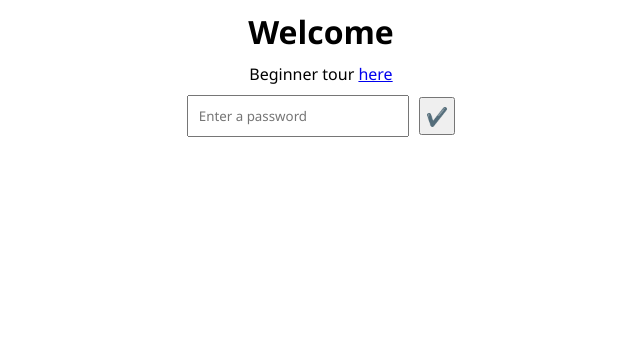
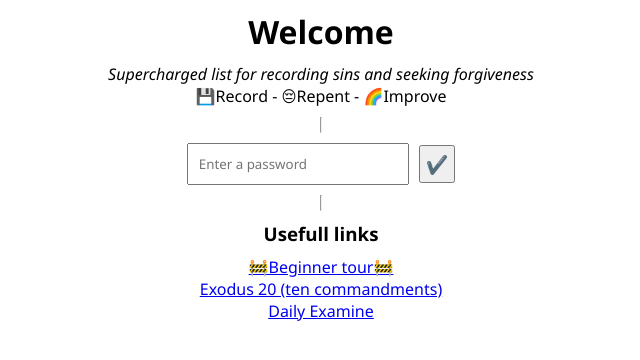
Before and after one commit to CodeBoy124/kageon, a SvelteKit app: page / in a window 1280 px wide. Shown: the top 360 px of the page, without its empty margins (319-959 px from the left). Built offline with nearby package versions, Linux system fonts and the light colour scheme.

Commit message:
feat: make home (password) screen more descriptive and informational

```diff
--- a/src/screens/PasswordScreen.svelte
+++ b/src/screens/PasswordScreen.svelte
@@ -6,7 +6,13 @@
 </script>
 
 <h1>Welcome</h1>
-<span>Beginner tour <a href={resolve('/docs/')}>here</a></span>
+<p class="text-center wrap-balance">
+	<i>Supercharged list for recording sins and seeking forgiveness</i><br />
+	💾Record - 😔Repent - 🌈Improve
+</p>
+
+<hr class="divider" />
+
 <div class="horizontal">
 	<input
 		bind:value={password}
@@ -17,3 +23,14 @@
 	/>
 	<button class="icon" onclick={() => props.submitPassword(password)}>✔️</button>
 </div>
+
+<hr class="divider" />
+
+<h3>Usefull links</h3>
+<ul class="text-center">
+	<li><a href={resolve('/docs')}>🚧Beginner tour🚧</a></li>
+	<li><a href="https://www.bible.com/bible/111/EXO.20">Exodus 20 (ten commandments)</a></li>
+	<li>
+		<a href="https://www.jesuits.org/spirituality/the-ignatian-examen/">Daily Examine</a>
+	</li>
+</ul>
--- a/src/style.sass
+++ b/src/style.sass
@@ -37,8 +37,14 @@ main
 	align-items: center
 	justify-content: center
 
+.wrap-balance
+	text-wrap: balance
+
 .text-left
 	text-align: left
+
+.text-center
+	text-align: center
 
 .width-full
 	width: 100%
@@ -80,3 +86,8 @@ main
 	position: fixed
 	top: 100%
 	animation: balloon-bottom-to-top 10s ease-out
+
+.divider
+	background-color: transparent
+	color: transparent
+	height: 1rem;
```
